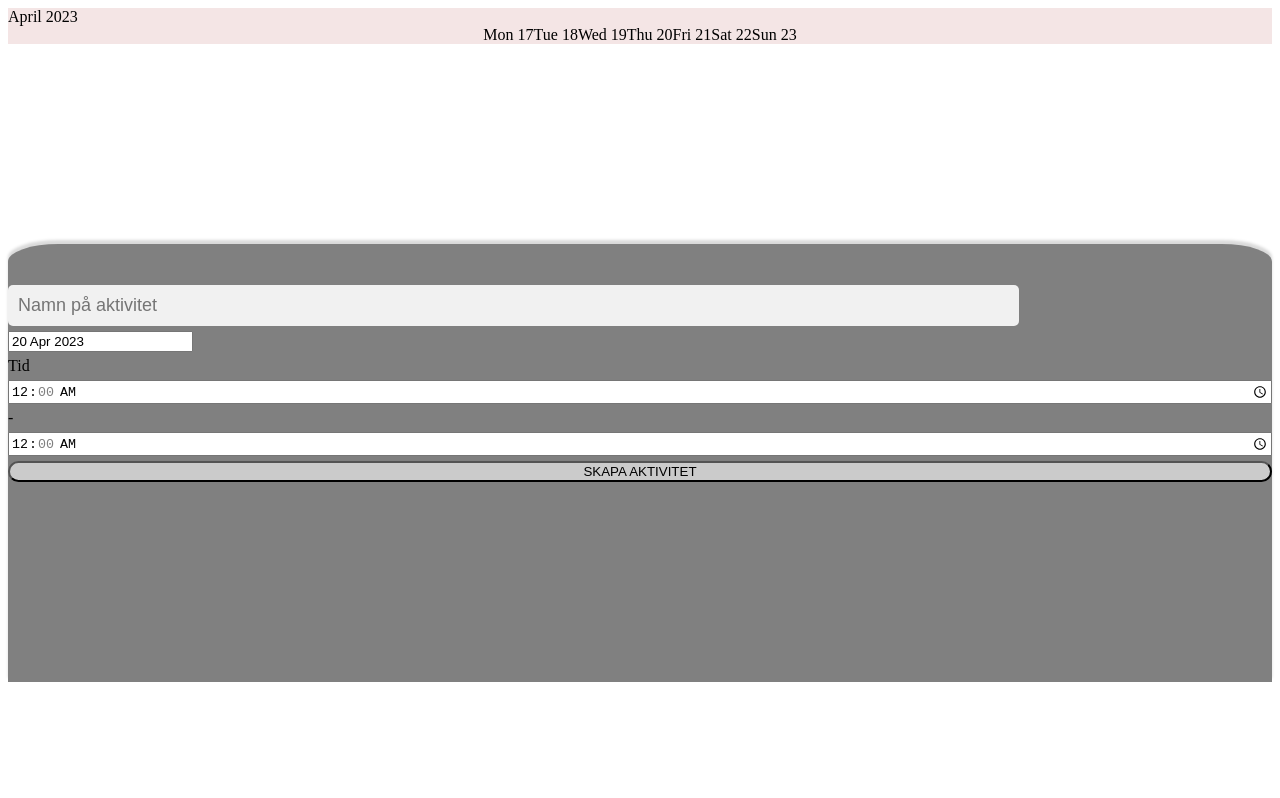
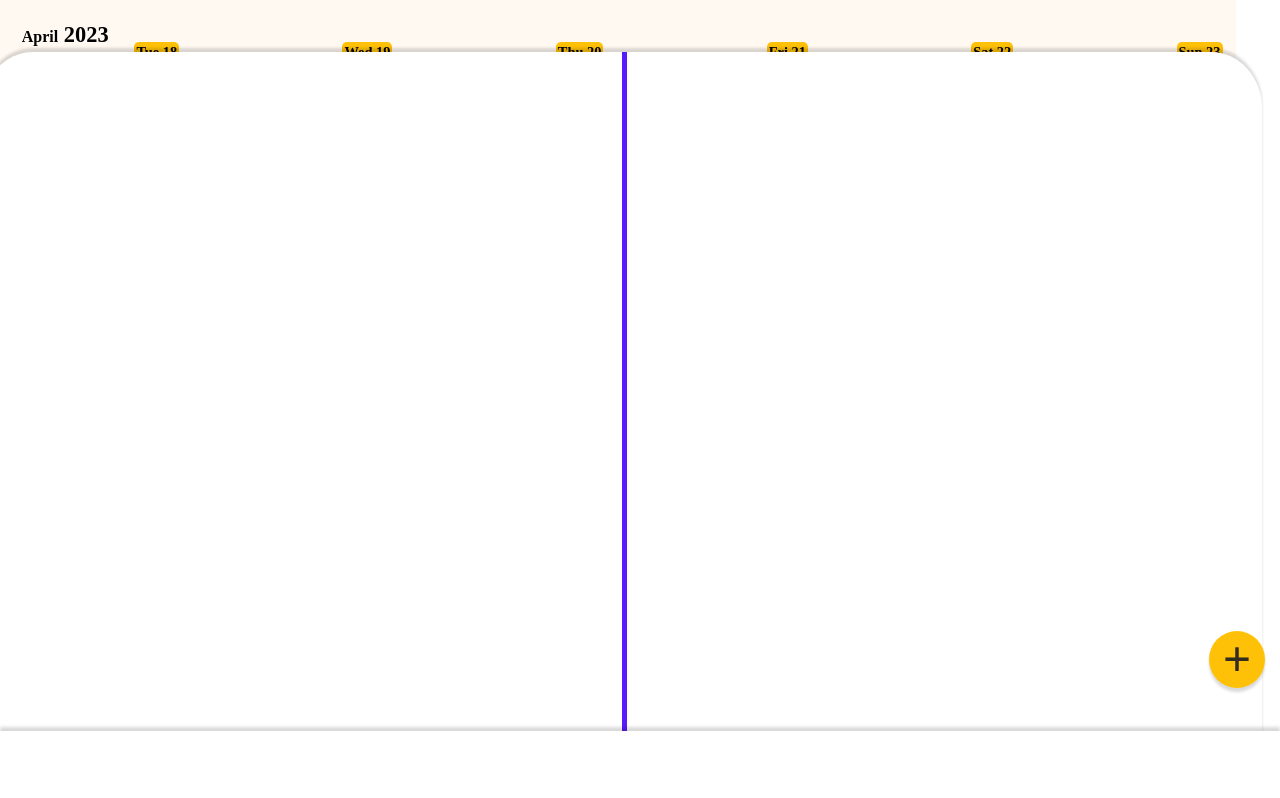
Before and after one commit to crtneko97/grp7_project, a Next.js app: page /schedule in a window 1280 px wide. Shown: the top 798 px of the page. Built offline with nearby package versions, Linux system fonts and the light colour scheme; some icons are missing.

Commit message:
Schema & taskCard styled(NOT compleded) - Micke

```diff
--- a/components/CreateTasks.tsx
+++ b/components/CreateTasks.tsx
@@ -1,24 +1,24 @@
-import { useState } from 'react';
-import { Task } from '@/types/Task';
-import DatePicker from 'react-datepicker';
-import 'react-datepicker/dist/react-datepicker.css';
-import styles from "@/styles/CreatedTasks.module.css"
-import moment from 'moment';
-import TimePicker from 'react-time-picker';
+import { useState } from "react"
+import { Task } from "@/types/Task"
+import DatePicker from "react-datepicker"
+import "react-datepicker/dist/react-datepicker.css"
+import styles from "@/styles/Home.module.css"
+import moment from "moment"
+import TimePicker from "react-time-picker"
 
 interface Props {
-  onSubmit: (task: Task) => void;
+  onSubmit: (task: Task) => void
 }
 
 const CreateTaskForm: React.FC<Props> = ({ onSubmit }) => {
-  const [taskTitle, setTaskTitle] = useState('');
-  const [startDate, setStartDate] = useState(moment().toDate());
-  const [startTime, setStartTime] = useState('00:00');
-  const [endTime, setEndTime] = useState('00:00');
-  const [tasks, setTasks] = useState<Task[]>([]);
+  const [taskTitle, setTaskTitle] = useState("")
+  const [startDate, setStartDate] = useState(moment().toDate())
+  const [startTime, setStartTime] = useState("00:00")
+  const [endTime, setEndTime] = useState("00:00")
+  const [tasks, setTasks] = useState<Task[]>([])
 
   const handleSubmit = (event: React.FormEvent<HTMLFormElement>) => {
-    event.preventDefault();
+    event.preventDefault()
     const newTask: Task = {
       taskTitle,
       date: startDate,
@@ -26,40 +26,61 @@ const CreateTaskForm: React.FC<Props> = ({ onSubmit }) => {
         start: startTime,
         end: endTime,
       },
-    };
-    onSubmit(newTask);
-    setTasks([...tasks, newTask]); // Add the new task to the tasks array
-  };
+    }
+    onSubmit(newTask)
+    setTasks([...tasks, newTask]) // Add the new task to the tasks array
+  }
 
   return (
     <>
       {/* Skapa task TODO kort */}
-      <div className={styles.taskContainer}>
+      <div className={styles.setuptaskCard}>
+        <div className={styles.setuptask}>
+          {/* EXIT BUTTON --- TODO - hide-card */}
+          <div className={styles.timerExitBox}>
+            <div className={styles.timerExitKnapp}>x</div>
+          </div>
+          {/* EXIT BUTTON END --- TODO - hide-card */}
           <ul>
             {tasks.map((task, index) => (
               <li className={styles.createdTask} key={index}>
-            {task.taskTitle} - {moment(task.date).format('DD MMM YYYY')} - {task.time.start} to {task.time.end}
+                {task.taskTitle} - {moment(task.date).format("DD MMM YYYY")} -{" "}
+                {task.time.start} to {task.time.end}
               </li>
             ))}
           </ul>
-      </div>
+          {/* Skapa task TODO kort */}
           <div className={styles.taskForm}>
             <form className={styles.form} onSubmit={handleSubmit}>
+              {/* Skapa task AKTIVITET-NAMN */}
               <input
-          className={styles.aktivitet}
+                className={styles.aktivitetNamn}
                 type="text"
                 id="title"
                 value={taskTitle}
                 placeholder="Namn på aktivitet"
                 onChange={(event) => setTaskTitle(event.target.value)}
               />
+              <br />
+              <hr />
+              <br />
+              {/* Skapa task DATUM --- TODO - hide-border för date */}
+              <div className={styles.dateInPlace}>
+                <label>Datum</label>
+              </div>
+              <div className={styles.aktivitetDate}>
                 <DatePicker
                   selected={startDate}
                   onChange={(date) => date && setStartDate(date)}
                   dateFormat="dd MMM yyyy"
                 />
+              </div>
+              <br />
+              <br />
+              {/* Skapa task TID */}
               <label htmlFor="time">Tid</label>
               <input
+                className={styles.aktivitetTidSetStart}
                 type="time"
                 id="start-time"
                 list="start-time-list"
@@ -70,19 +91,30 @@ const CreateTaskForm: React.FC<Props> = ({ onSubmit }) => {
 
               <span> - </span>
               <input
+                className={styles.aktivitetTidSetTo}
                 type="time"
                 id="end-time"
                 value={endTime}
                 onChange={(event) => setEndTime(event.target.value)}
                 step={60 * 60}
               />
-
-        <button className={styles.subBtn} type="submit">SKAPA AKTIVITET</button>
+              <br />
+              <br />
+              <br />
+              <p>Lägg till påminnelse</p>
+              <br />
+              <br />
+              {/* Skapa task SKAPA AKTIVITET-KNAPP */}
+              <div className={styles.buttonDiv}>
+                <button type="submit">SKAPA AKTIVITET</button>
+              </div>
             </form>
-
+          </div>
+          <br />
+        </div>
       </div>
     </>
-  );
-};
+  )
+}
 
-export default CreateTaskForm;
+export default CreateTaskForm
--- a/components/Schema.tsx
+++ b/components/Schema.tsx
@@ -1,15 +1,15 @@
 import React from "react"
 import moment from "moment"
 import Moment from "react-moment"
-import styles from "@/styles/WeekDays.module.css"
+//import styles from "@/styles/WeekDays.module.css"
+import styles from "@/styles/Home.module.css"
 import { Task } from "@/types/Task"
 import { useState } from "react"
+import Head from "next/head"
 
 interface SchemaProps {}
 
 const Schema: React.FC<SchemaProps> = () => {
-
-
   const startOfMonth = moment().startOf("month")
   const endOfMonth = moment().endOf("month")
 
@@ -20,12 +20,25 @@ const Schema: React.FC<SchemaProps> = () => {
 
   //header month year
 
-  const date = new Date();
-  const monthNames = ['January', 'February', 'March', 'April', 'May', 'June', 'July', 'August', 'September', 'October', 'November', 'December'];
-  const monthIndex = date.getMonth();
-  const year = date.getFullYear();
-  const thisMonth = monthNames[monthIndex];
-  const thisYear = year;
+  const date = new Date()
+  const monthNames = [
+    "January",
+    "February",
+    "March",
+    "April",
+    "May",
+    "June",
+    "July",
+    "August",
+    "September",
+    "October",
+    "November",
+    "December",
+  ]
+  const monthIndex = date.getMonth()
+  const year = date.getFullYear()
+  const thisMonth = monthNames[monthIndex]
+  const thisYear = year
 
   const daysWeek: string[] = []
   let currentDayWeek = startOfWeek
@@ -53,21 +66,44 @@ const Schema: React.FC<SchemaProps> = () => {
 
   return (
     <>
-    <div className={styles.yearMonth}>
-      {thisMonth} {thisYear}
+      {/* head */}
+      <Head>
+        <title>Peppi Schema</title>
+        <meta name="description" content="Generated by create next app" />
+        <meta name="viewport" content="width=device-width, initial-scale=1" />
+        <link rel="icon" href="/favicon.ico" />
+      </Head>
+
+      {/* Topp style med månad År */}
+      <div className={styles.topSchema}>
+        <div className={styles.boxDate}>
+          <div>
+            {thisMonth}
+            <span className={styles.bigDate}> {thisYear}</span>
           </div>
-    <div className={styles.nav}>
+        </div>
+
+        <br />
+        {/* Veckodagarna */}
+        <div className={styles.veckoTopp}>
           {weekDays.map((day: moment.Moment) => (
-        <nav key={day.format("YYYY-MM-DD")}>
+            <div key={day.format("YYYY-MM-DD")}>
               <ul className={styles.horizontal}>
+                <li>
                   {day.isSame(currentDate, "day")}
-            <Moment format="ddd D">{day}</Moment>
+                  <Moment format="ddd D" className={styles.hilightDay}>
+                    {day}
+                  </Moment>
+                </li>
               </ul>
-        </nav>
+            </div>
           ))}
         </div>
-    <div className="main">
-
+      </div>
+      {/* Kalender vy där task läggs till */}
+      <div className={styles.boardSchema}>
+        <div className={styles.vl}></div>
+        <div className={styles.taskKnapp}>+</div>
       </div>
     </>
   )
--- a/pages/schedule.tsx
+++ b/pages/schedule.tsx
@@ -1,25 +1,21 @@
-import BottomNavbar from "@/components/BottomNavbar";
-import Schema from "@/components/Schema";
-import CreateTaskForm from "@/components/CreateTasks";
-import { Task } from "@/types/Task";
+import BottomNavbar from "@/components/BottomNavbar"
+import Schema from "@/components/Schema"
+import CreateTaskForm from "@/components/CreateTasks"
+import { Task } from "@/types/Task"
 const CalendarPage = () => {
-
-
   const handleSubmit = (task: Task) => {
-
-    console.log(task);
+    console.log(task)
   }
 
   return (
     <>
-        <Schema />
+      <Schema />
 
-        <CreateTaskForm onSubmit={handleSubmit}/>
+      {/*<CreateTaskForm onSubmit={handleSubmit} /> */}
 
-          <BottomNavbar />
+      <BottomNavbar />
+    </>
+  )
+}
 
-    </>
-  );
-};
-
-export default CalendarPage;
+export default CalendarPage
--- a/styles/CreatedTasks.module.css
+++ b/styles/CreatedTasks.module.css
@@ -1,12 +1,11 @@
-
-.form{
+.form {
   display: flex;
   flex-direction: column;
   gap: 5px;
   justify-content: space-around;
 }
 
-.taskForm{
+.taskForm {
   padding-top: 40px;
   width: 100%;
   margin-top: 200px;
@@ -20,12 +19,12 @@
 }
 
 .subBtn {
-    background-color: #CBCBCB;
+  background-color: #cbcbcb;
   border-radius: 20px;
   justify-content: center;
 }
 
-.aktivitet{
+.aktivitet {
   padding-left: 50px;
   width: 80%;
   font-size: 18px;
--- a/styles/Home.module.css
+++ b/styles/Home.module.css
@@ -24,12 +24,22 @@
   display: flex;
   flex-direction: row;
   justify-content: space-between;
+  align-items: center;
+  margin-top: -8%;
+  margin-left: -5%;
+}
+
+.veckoTopp ul {
+  padding-left: 25px;
 }
 
 .veckoTopp li {
   font-size: 0.9rem;
   font-weight: bold;
   text-align: center;
+  list-style: none;
+  margin: 0;
+  padding: 0;
 }
 
 /* Schema TOP-design component */
@@ -39,11 +49,19 @@
   height: auto;
   width: 100%;
   padding: 0.86em;
+  margin-top: -5%;
+  margin-left: -5%;
   z-index: 1;
 }
 
+.boxDate {
+  margin: 5%;
+  font-weight: bold;
+}
+
 .bigDate {
-  font-size: 1.2rem;
+  font-size: 1.4rem;
+  font-weight: bold;
 }
 
 .hilightDay {
@@ -56,9 +74,9 @@
 .boardSchema {
   background-color: #ffffff;
   position: absolute;
-  margin-top: -5%;
-  width: 100%;
-  height: 84%;
+  margin-top: -3%;
+  margin-left: -2%;
+  height: 15%;
   padding: 50%;
   border-radius: 4% 4% 0 0;
   border-top: 1px solid #20202000;
@@ -70,11 +88,11 @@
 
 /* Schema 'blue line' mitt på skärm */
 .vl {
-  border-left: 4px solid #561cfb;
+  border-left: 5px solid #561cfb;
   height: 100%;
   position: absolute;
   left: 50%;
-  top: 0;
+  top: -1px;
   z-index: -1;
 }
 
@@ -84,10 +102,11 @@
   text-decoration: none;
   text-align: center;
   position: fixed;
-  bottom: 12%;
+  font-weight: bold;
+  bottom: 14%;
   right: 15px;
   font-size: 50px;
-  line-height: 40px;
+  line-height: 55px;
   height: 56px;
   width: 56px;
   background-color: #ffc107;
@@ -123,42 +142,72 @@
 
 /*                                                       Setup Task                                        */
 .setuptaskCard {
-  border: 5px solid #ffc107;
-  background-color: burlywood;
+  display: block;
+  position: absolute;
+  border: 5px solid #ffffff;
   padding: 15px;
-  margin-top: 100%;
-
+  margin-top: 41%;
+  height: auto;
+  width: 85%;
   border-radius: 4% 4% 0 0;
   border-top: 1px solid #20202000;
   -webkit-box-shadow: 0px -4px 3px rgba(1, 1, 1, 0.15);
   -moz-box-shadow: 0px -4px 3px rgba(1, 1, 1, 0.15);
   box-shadow: 0px -4px 3px rgba(1, 1, 1, 0.15);
+  z-index: 99;
 }
 
 .setuptask {
-  border: 5px solid #ffc107;
+  border: 5px solid #ffffff;
   background-color: #ffffff;
-  color: #000000;
+  color: #222222;
   font-size: 0.9em;
   font-weight: bold;
+}
+.setuptask hr {
+  border: 1px solid #ffc107;
+  margin-right: 30px;
 }
 
 .aktivitetNamn {
   margin-left: 18px;
+  border: transparent;
 }
 
 .aktivitetDate {
   margin-left: 100px;
+  border: transparent;
 }
 
-.aktivitetTid {
-  margin-left: 100px;
+.dateInPlace {
+  position: absolute;
+  margin-top: 1%;
+}
+
+.aktivitetTidSetStart {
+  margin-left: 80px;
+  border: transparent;
+}
+
+.aktivitetTidSetTo {
+  border: transparent;
 }
 
 .buttonDiv {
-  border: 1px solid #ffc107;
+  display: flex;
   align-content: center;
   justify-content: center;
+  color: #fff;
+}
+
+.buttonDiv button {
+  background-color: #c1bfc5;
+  color: #ffffff;
+  border-radius: 999em 999em 999em 999em;
+  padding-top: 8px;
+  padding-bottom: 8px;
+  padding-left: 20px;
+  padding-right: 20px;
 }
 /*                                               TASK CARD END                                             */
 
```
Also changed, not shown: components/BottomNavbar.tsx (+7 -0 lines). Lines whose indentation alone changed are shown as unchanged.
